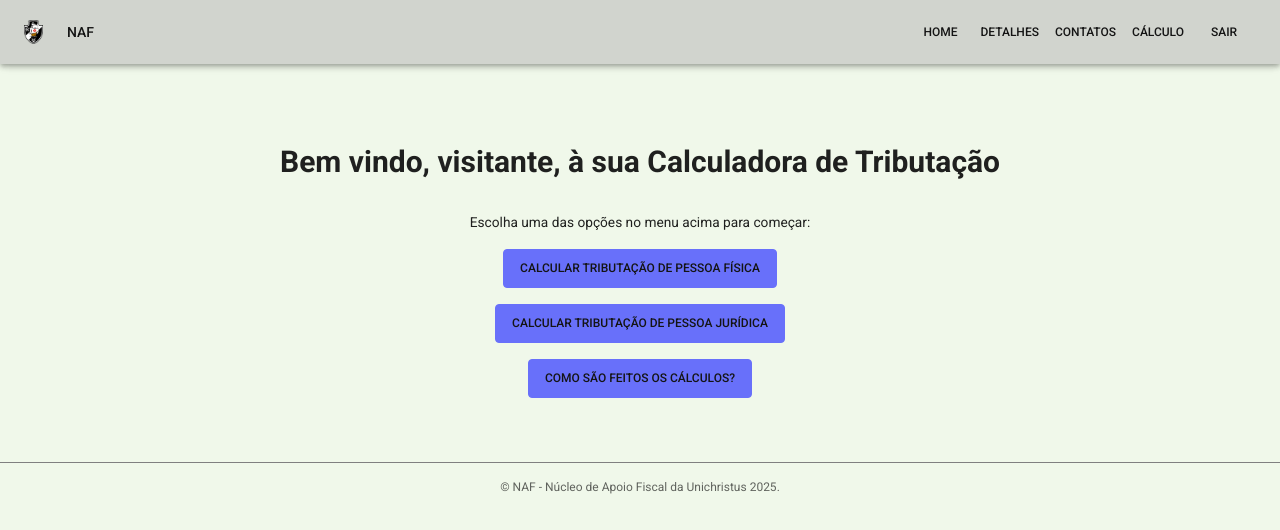
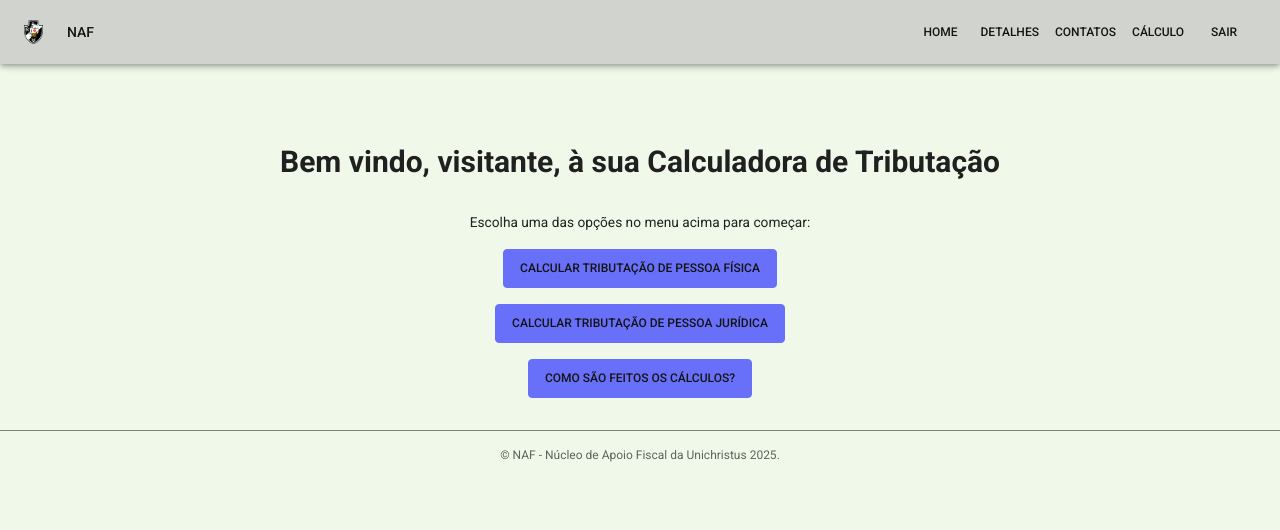
Before and after one commit to JoaoVictor-Nunes/Calculadora-Tributaria-React, a React (Vite) app: page /home in a window 1280 px wide. Shown: the top 530 px of the page. Built offline with nearby package versions, Linux system fonts and the light colour scheme; some icons are missing.

Commit message:
atualizacao 20

```diff
--- a/src/Components/Footer.jsx
+++ b/src/Components/Footer.jsx
@@ -4,8 +4,13 @@ import Typography from "@mui/material/Typography";
 
 const Footer = () => {
     return (
-        <Box>
-            <Typography variant="body2" color="text.secondary" align="center" sx={{ width: "100%", p: 2, mt: 4, borderTop: '1px solid gray' }}>
+        <Box component="footer" sx={{
+            width: "100%",
+            p: 2,
+            borderTop: '1px solid gray',
+            mt: 'auto' // Importante para funcionar com flexbox
+        }}>
+            <Typography variant="body2" color="text.secondary" align="center">
                 {'© '}
                 NAF - Núcleo de Apoio Fiscal da Unichristus {new Date().getFullYear()}
                 {'.'}
--- a/src/Components/Modals/ModalCalculoPF.jsx
+++ b/src/Components/Modals/ModalCalculoPF.jsx
@@ -57,8 +57,6 @@ const ModalCalculoPF = () => {
                 Calcular Tributação de Pessoa Física
             </Button>
             <Modal
-                aria-labelledby="transition-modal-title"
-                aria-describedby="transition-modal-description"
                 open={open}
                 onClose={handleClose}
                 closeAfterTransition
@@ -75,7 +73,7 @@ const ModalCalculoPF = () => {
                 <Fade in={open}>
                     <Box sx={style}>
                         <Typography
-                            id="modal-modal-title"
+                            id="tituloModalPF"
                             variant="h6"
                             component="h2"
                             sx={{
@@ -98,16 +96,11 @@ const ModalCalculoPF = () => {
                                 "&:hover svg": {
                                     color: colors.redAccent[400],
                                 },
-                                // opcional: se o GoBack for um componente que usa `color="inherit"`,
-                                // isso também força a cor do texto/ícone
-                                "&:hover": {
-                                    color: colors.redAccent[400],
-                                },
                             }}
                         >
                             <GoBack />
                         </Button>
-                        <Typography id="modal-modal-description" sx={{ mt: 2 }}>
+                        <Typography id="conteudoModalPF" sx={{ mt: 2 }}>
                             <CalculoPF />
                         </Typography>
                     </Box>
--- a/src/Components/Modals/ModalCalculoPJ.jsx
+++ b/src/Components/Modals/ModalCalculoPJ.jsx
@@ -56,8 +56,6 @@ const ModalCalculoPJ = () => {
                 Calcular Tributação de Pessoa Jurídica
             </Button>
             <Modal
-                aria-labelledby="transition-modal-title"
-                aria-describedby="transition-modal-description"
                 open={open}
                 onClose={handleClose}
                 closeAfterTransition
@@ -74,11 +72,11 @@ const ModalCalculoPJ = () => {
                 <Fade in={open}>
                     <Box sx={style}>
                         <Typography
-                            id="modal-modal-title"
+                            id="tituloModalPJ"
                             variant="h6"
                             component="h2"
                             sx={{
-                                color: colors.grey[900],
+                                color: colors.grey[100],
                                 fontWeight: 600,
                                 mb: 2
                             }}
@@ -97,16 +95,11 @@ const ModalCalculoPJ = () => {
                                 "&:hover svg": {
                                     color: colors.redAccent[400],
                                 },
-                                // opcional: se o GoBack for um componente que usa `color="inherit"`,
-                                // isso também força a cor do texto/ícone
-                                "&:hover": {
-                                    color: colors.redAccent[400],
-                                },
                             }}
                         >
                             <GoBack />
                         </Button>
-                        <Typography id="modal-modal-description" sx={{ mt: 2 }}>
+                        <Typography id="conteudoModalPJ" sx={{ mt: 2 }}>
                             <CalculoPJ />
                         </Typography>
                     </Box>
--- a/src/Components/Modals/ModalExplicacoes.jsx
+++ b/src/Components/Modals/ModalExplicacoes.jsx
@@ -97,11 +97,6 @@ const ModalExplicacoes = () => {
                 bgcolor: "transparent",
                 // quando passar o mouse, colore qualquer SVG dentro do Button (ícone do GoBack)
                 "&:hover svg": {
-                  color: colors.redAccent[400],
-                },
-                // opcional: se o GoBack for um componente que usa `color="inherit"`,
-                // isso também força a cor do texto/ícone
-                "&:hover": {
                   color: colors.redAccent[400],
                 },
               }}
--- a/src/Components/Modals/ModalTabelaTributacao.jsx
+++ b/src/Components/Modals/ModalTabelaTributacao.jsx
@@ -15,7 +15,7 @@ import TableRow from "@mui/material/TableRow";
 import Paper from "@mui/material/Paper";
 import Modal from "@mui/material/Modal";
 import Button from "@mui/material/Button";
-import Link from "@mui/material/Link"; // Importação faltando
+import Link from "@mui/material/Link";
 import { useTheme } from "@mui/material/styles";
 import { tokens } from "../../Tema";
 import GoBack from "../GoBack";
@@ -97,11 +97,6 @@ const ModalTabelaTributacao = () => {
                 "&:hover svg": {
                   color: colors.redAccent[400],
                 },
-                // opcional: se o GoBack for um componente que usa `color="inherit"`,
-                // isso também força a cor do texto/ícone
-                "&:hover": {
-                  color: colors.redAccent[400],
-                },
               }}
             >
               <GoBack />
--- a/src/Pages/Explicação/Explicacao.jsx
+++ b/src/Pages/Explicação/Explicacao.jsx
@@ -4,12 +4,6 @@ import { tokens, ColorModeContext } from "../../Tema";
 import Box from "@mui/material/Box";
 import Typography from "@mui/material/Typography";
 import Paper from "@mui/material/Paper";
-import Table from "@mui/material/Table";
-import TableBody from "@mui/material/TableBody";
-import TableCell from "@mui/material/TableCell";
-import TableContainer from "@mui/material/TableContainer";
-import TableHead from "@mui/material/TableHead";
-import TableRow from "@mui/material/TableRow";
 import Stack from "@mui/material/Stack";
 import TabelaTributacao from "../../Components/TabelaTributacao";
 
```
Also changed, not shown: src/Pages/Página Inicial/Home.jsx (+2 -5 lines).
